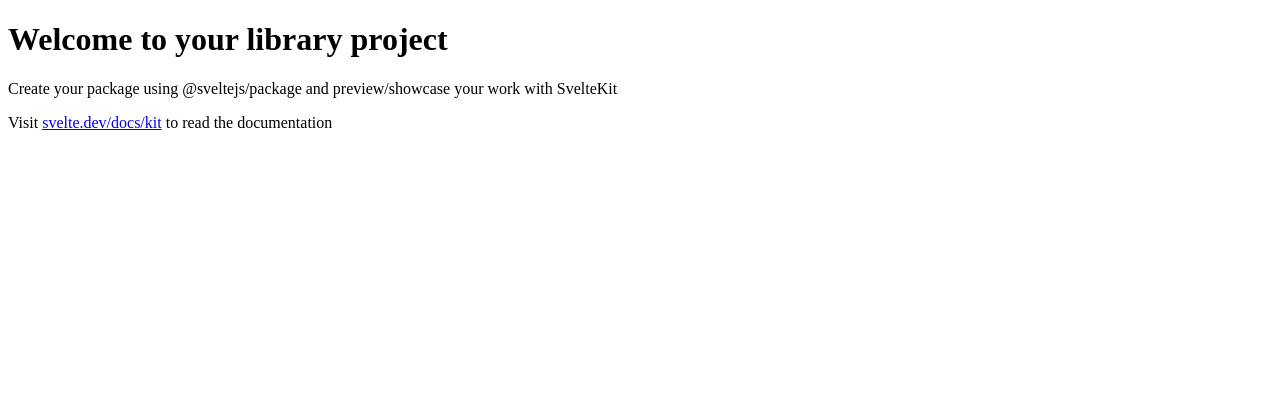
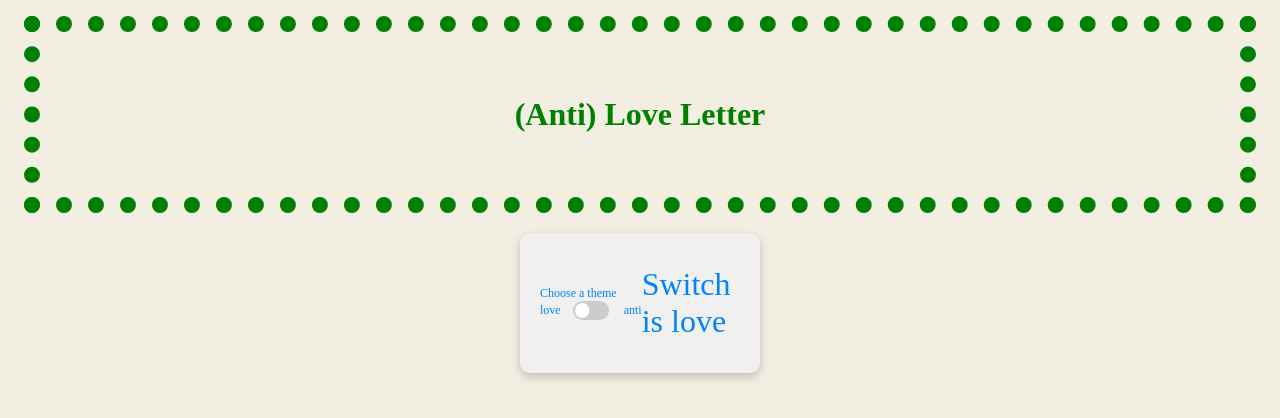
Before and after one commit to thisguyblink/ValetineProject, a SvelteKit app: page / in a window 1280 px wide. Shown: the top 418 px of the page. Built offline with nearby package versions, Linux system fonts and the light colour scheme.

Commit message:
Toggle Switch Should work

```diff
--- a/src/routes/+page.svelte
+++ b/src/routes/+page.svelte
@@ -1,3 +1,70 @@
-<h1>Welcome to your library project</h1>
-<p>Create your package using @sveltejs/package and preview/showcase your work with SvelteKit</p>
-<p>Visit <a href="https://svelte.dev/docs/kit">svelte.dev/docs/kit</a> to read the documentation</p>
+<script>
+	import Switch from './Switch.svelte';
+
+	import { browser } from '$app/environment'; // Import browser check
+
+	let multiValue = 'love';
+    $: {
+	if (browser) {
+		document.body.classList.toggle("dark-mode", multiValue === "anti");
+	}
+}
+</script>
+
+<h1 id="title">(Anti) Love Letter</h1>
+
+<div class="switch">
+    <Switch bind:value={multiValue}  label="Choose a theme" design="multi" options={['love', 'anti']} fontSize={12} />
+    <p>Switch is {multiValue}</p>
+</div>
+
+<style>
+
+:root {
+  /* this has to be set to switch between light or dark */
+  color-scheme: light dark;
+
+  --light-bg: ghostwhite;
+  --light-color: darkslategray;
+  --light-code: tomato;
+
+  --dark-bg: darkslategray;
+  --dark-color: ghostwhite;
+  --dark-code: gold;
+}
+
+	#title {
+		justify-content: center;
+		text-align: center;
+		color: green;
+		margin: 0.5em;
+		padding: 2em;
+		border: dotted green 0.5em;
+	}
+
+	:global(body) {
+		background-color: #f2eee2;
+		color: #0084f6;
+		transition: background-color 0.3s;
+	}
+
+	:global(.dark-mode) {
+		background-color: #1d3040;
+		color: #bfc2c7;
+	}
+
+    .switch {
+    display: flex;
+    justify-content: center;
+    align-items: center;
+    width: 200px; /* Adjust width */
+    height: 100px; /* Adjust height */
+    margin: 20px auto; /* Centers horizontally */
+    padding: 20px;
+    border-radius: 10px;
+    background-color: #f0f0f0; /* love gray background */
+    box-shadow: 0px 4px 10px rgba(0, 0, 0, 0.2); /* Soft shadow */
+    font-size: 2em;
+    }
+
+</style>
--- /dev/null
+++ b/src/routes/Switch.svelte
@@ -0,0 +1,269 @@
+<script>
+    // based on suggestions from:
+    // Inclusive Components by Heydon Pickering https://inclusive-components.design/toggle-button/
+    // On Designing and Building Toggle Switches by Sara Soueidan https://www.sarasoueidan.com/blog/toggle-switch-design/
+    // and this example by Scott O'hara https://codepen.io/scottohara/pen/zLZwNv
+
+
+    export let label;
+    export let design = 'inner label'
+    export let options = [];
+		export let fontSize = 16;
+	  export let value = 'on';
+
+    let checked = true;
+
+
+		const uniqueID = Math.floor(Math.random() * 100)
+
+    function handleClick(event){
+        const target = event.target
+
+        const state = target.getAttribute('aria-checked')
+
+        checked = state === 'true' ? false : true
+
+        value = checked === true ? 'on' : 'off'
+
+    }
+
+    // $: window.document.body.classList.toggle("dark-mode", value === "on");
+
+	  const slugify = (str = "") =>
+    str.toLowerCase().replace(/ /g, "-").replace(/\./g, "");
+
+</script>
+
+{#if design == 'inner'}
+<div class="s s--inner">
+    <span id={`switch-${uniqueID}`}>{label}</span>
+    <button
+        role="switch"
+        aria-checked={checked}
+        aria-labelledby={`switch-${uniqueID}`}
+        on:click={handleClick}>
+            <span>on</span>
+            <span>off</span>
+    </button>
+</div>
+{:else if design == 'slider'}
+<div class="s s--slider" style="font-size:{fontSize}px">
+    <span id={`switch-${uniqueID}`}>{label}</span>
+    <button
+        role="switch"
+        aria-checked={checked}
+        aria-labelledby={`switch-${uniqueID}`}
+        on:click={handleClick}>
+    </button>
+</div>
+{:else}
+<div class="s s--multi">
+    <div role='radiogroup'
+				 class="group-container"
+				 aria-labelledby={`label-${uniqueID}`}
+				 style="font-size:{fontSize}px"
+				 id={`group-${uniqueID}`}>
+    <div class='legend' id={`label-${uniqueID}`}>{label}</div>
+        {#each options as option}
+            <input type="radio" id={`${option}-${uniqueID}`} value={option} bind:group={value}>
+            <label for={`${option}-${uniqueID}`}>
+                {option}
+            </label>
+        {/each}
+    </div>
+</div>
+
+{/if}
+
+<style>
+			:root {
+		--accent-color: CornflowerBlue;
+		--gray: #ccc;
+	}
+    /* Inner Design Option */
+    .s--inner button {
+        padding: 0.5em;
+        background-color: #fff;
+        border: 1px solid var(--gray);
+    }
+    [role='switch'][aria-checked='true'] :first-child,
+    [role='switch'][aria-checked='false'] :last-child {
+        display: none;
+        color: #fff;
+    }
+
+    .s--inner button span {
+        user-select: none;
+        pointer-events:none;
+        padding: 0.25em;
+    }
+
+    .s--inner button:focus {
+        outline: var(--accent-color) solid 1px;
+    }
+
+    /* Slider Design Option */
+
+    .s--slider {
+        display: flex;
+        align-items: center;
+    }
+
+    .s--slider button {
+        width: 3em;
+        height: 1.6em;
+        position: relative;
+        margin: 0 0 0 0.5em;
+        background: var(--gray);
+        border: none;
+    }
+
+    .s--slider button::before {
+        content: '';
+        position: absolute;
+        width: 1.3em;
+        height: 1.3em;
+        background: #fff;
+        top: 0.13em;
+        right: 1.5em;
+        transition: transform 0.3s;
+    }
+
+    .s--slider button[aria-checked='true']{
+        background-color: var(--accent-color)
+    }
+
+    .s--slider button[aria-checked='true']::before{
+        transform: translateX(1.3em);
+        transition: transform 0.3s;
+    }
+
+    .s--slider button:focus {
+        box-shadow: 0 0px 0px 1px var(--accent-color);
+    }
+
+    /* Multi Design Option */
+
+    /* Based on suggestions from Sara Soueidan https://www.sarasoueidan.com/blog/toggle-switch-design/
+    and this example from Scott O'hara https://codepen.io/scottohara/pen/zLZwNv */
+
+    .s--multi .group-container {
+        border: none;
+        padding: 0;
+        white-space: nowrap;
+    }
+
+    /* .s--multi legend {
+    font-size: 2px;
+    opacity: 0;
+    position: absolute;
+    } */
+
+    .s--multi label {
+        display: inline-block;
+        line-height: 1.6;
+        position: relative;
+        z-index: 2;
+    }
+
+    .s--multi input {
+        opacity: 0;
+        position: absolute;
+    }
+
+    .s--multi label:first-of-type {
+        padding-right: 5em;
+    }
+
+    .s--multi label:last-child {
+        margin-left: -5em;
+        padding-left: 5em;
+    }
+
+    .s--multi:focus-within label:first-of-type:after {
+        box-shadow: 0 0px 8px var(--accent-color);
+        border-radius: 1.5em;
+    }
+
+
+
+    /* making the switch UI.  */
+    .s--multi label:first-of-type:before,
+    .s--multi label:first-of-type:after {
+        content: "";
+        height: 1.25em;
+        overflow: hidden;
+        pointer-events: none;
+        position: absolute;
+        vertical-align: middle;
+    }
+
+    .s--multi label:first-of-type:before {
+        border-radius: 100%;
+        z-index: 2;
+        position: absolute;
+        width: 1.2em;
+        height: 1.2em;
+        background: #fff;
+        top: 0.2em;
+        right: 1.2em;
+        transition: transform 0.3s;
+    }
+
+    .s--multi label:first-of-type:after {
+        background: var(--accent-color);
+        border-radius: 1em;
+        margin: 0 1em;
+        transition: background .2s ease-in-out;
+        width: 3em;
+        height: 1.6em;
+    }
+
+    .s--multi input:first-of-type:checked ~ label:first-of-type:after {
+        background: var(--gray);
+    }
+
+    .s--multi input:first-of-type:checked ~ label:first-of-type:before {
+        transform: translateX(-1.4em);
+    }
+
+    .s--multi input:last-of-type:checked ~ label:last-of-type {
+        z-index: 1;
+    }
+
+    .s--multi input:focus {
+        box-shadow: 0 0px 8px var(--accent-color);
+        border-radius: 1.5em;
+    }
+
+    /* gravy */
+
+    /* Inner Design Option */
+    [role='switch'][aria-checked='true'] :first-child,
+    [role='switch'][aria-checked='false'] :last-child {
+        border-radius: 0.25em;
+        background: var(--accent-color);
+        display: inline-block;
+    }
+
+    .s--inner button:focus {
+        box-shadow: 0 0px 8px var(--accent-color);
+        border-radius: 0.1em;
+    }
+
+    /* Slider Design Option */
+    .s--slider button {
+        border-radius: 1.5em;
+    }
+
+    .s--slider button::before {
+        border-radius: 100%;
+    }
+
+    .s--slider button:focus {
+        box-shadow: 0 0px 8px var(--accent-color);
+        border-radius: 1.5em;
+    }
+
+
+</style>
```
